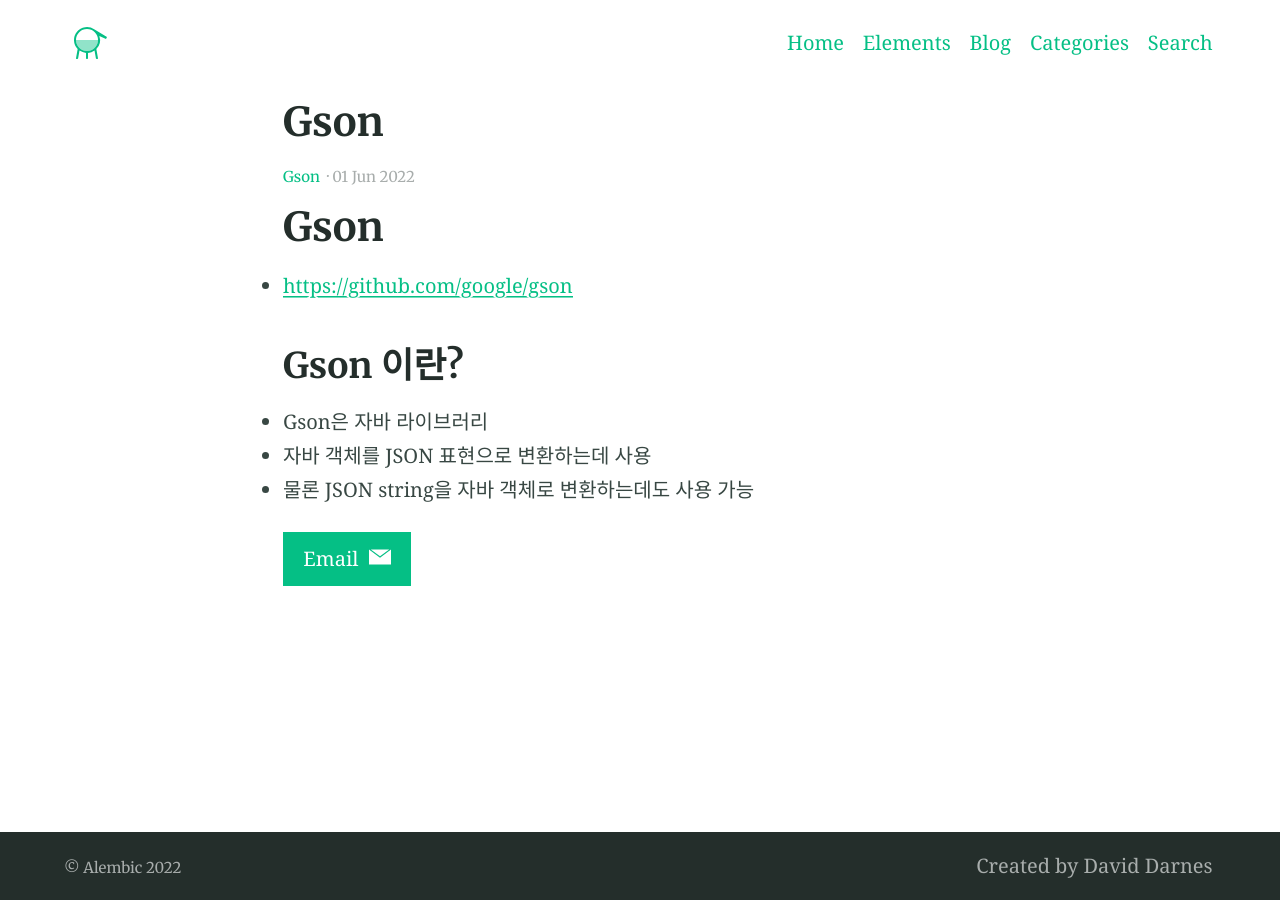
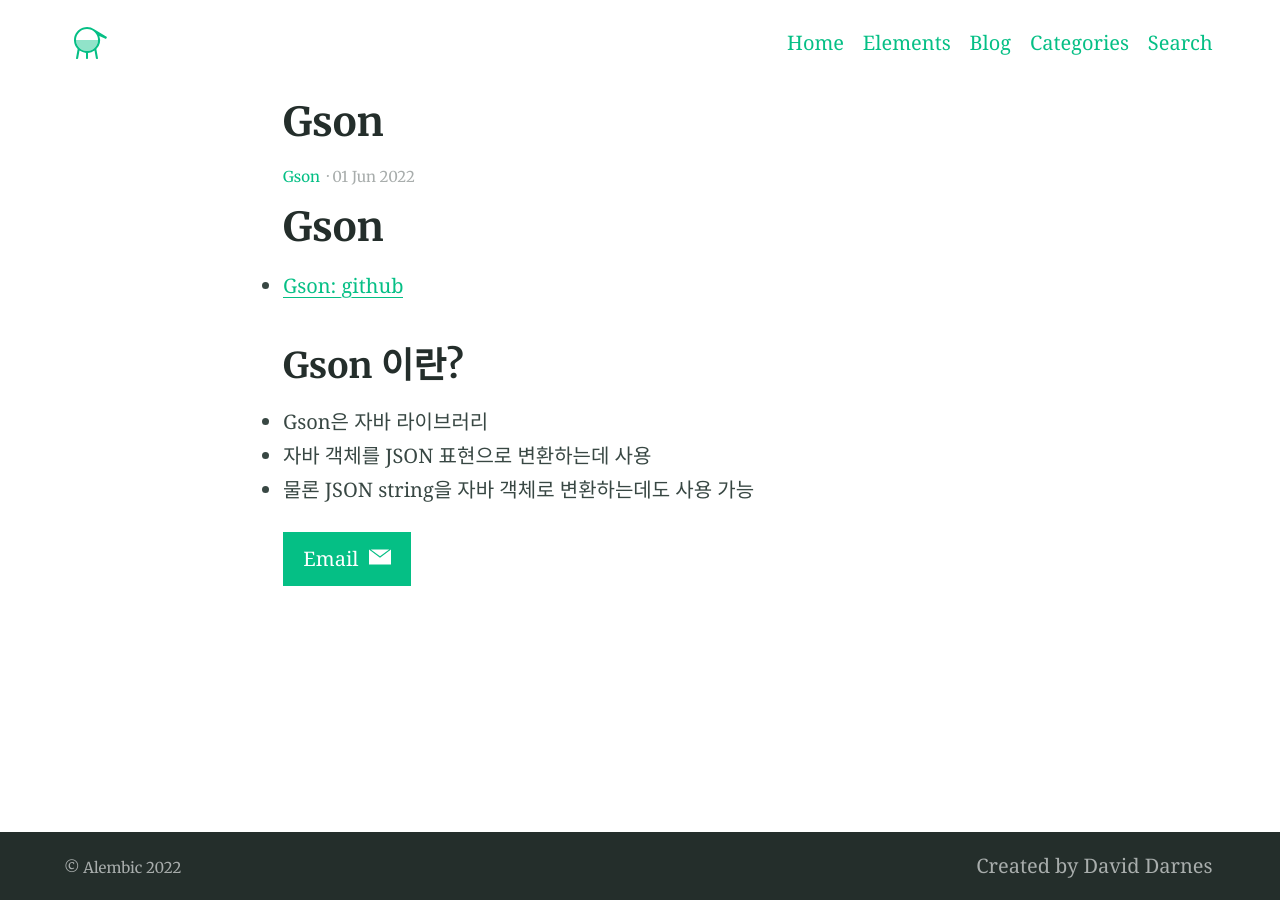
Before and after one commit to modanlab/modanlab.github.io, a Jekyll site: the page built from _posts/2022-06-01-gson.md, in a window 1280 px wide. Built offline with Jekyll 4.4.1, drawn with Linux system fonts in a browser that asks for light colours; part of the change alters nothing that is shown.

Commit message:
Update 2022-06-01-gson.md
- 링크 설명 변경

```diff
--- a/_posts/2022-06-01-gson.md
+++ b/_posts/2022-06-01-gson.md
@@ -6,7 +6,7 @@ categories:
 
 # Gson
 
-- [https://github.com/google/gson](https://github.com/google/gson)
+- [Gson: github](https://github.com/google/gson)
 
 ## Gson 이란?
 
```
